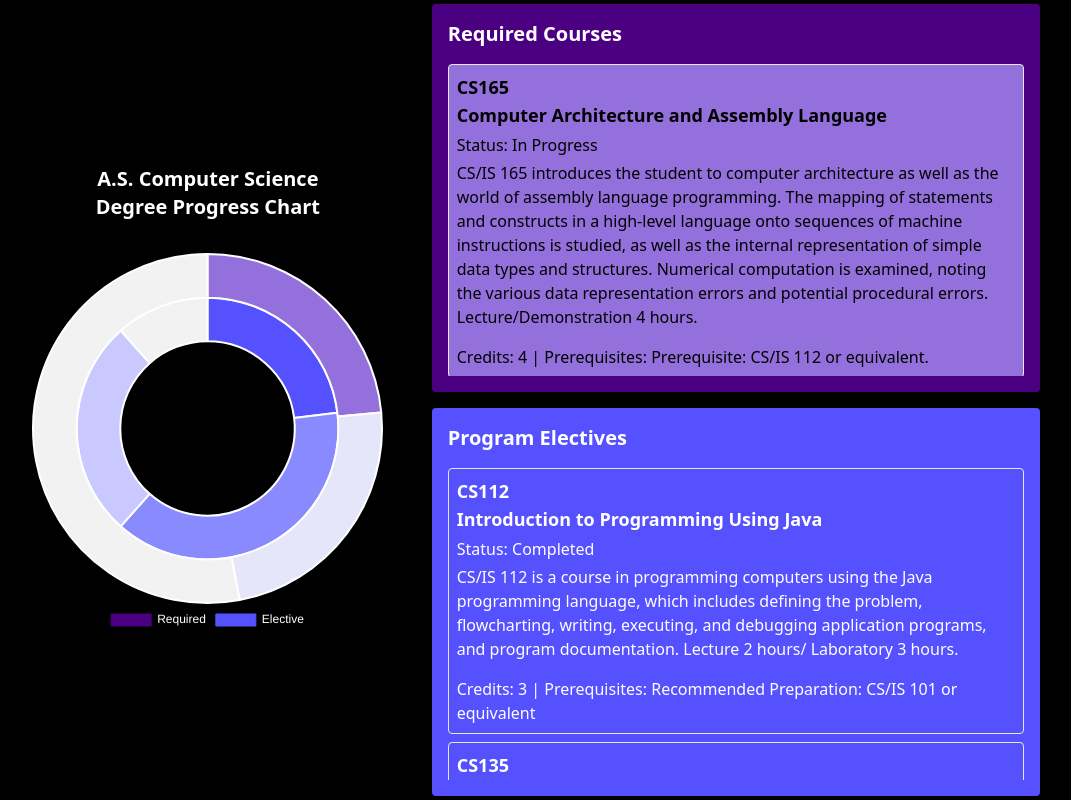
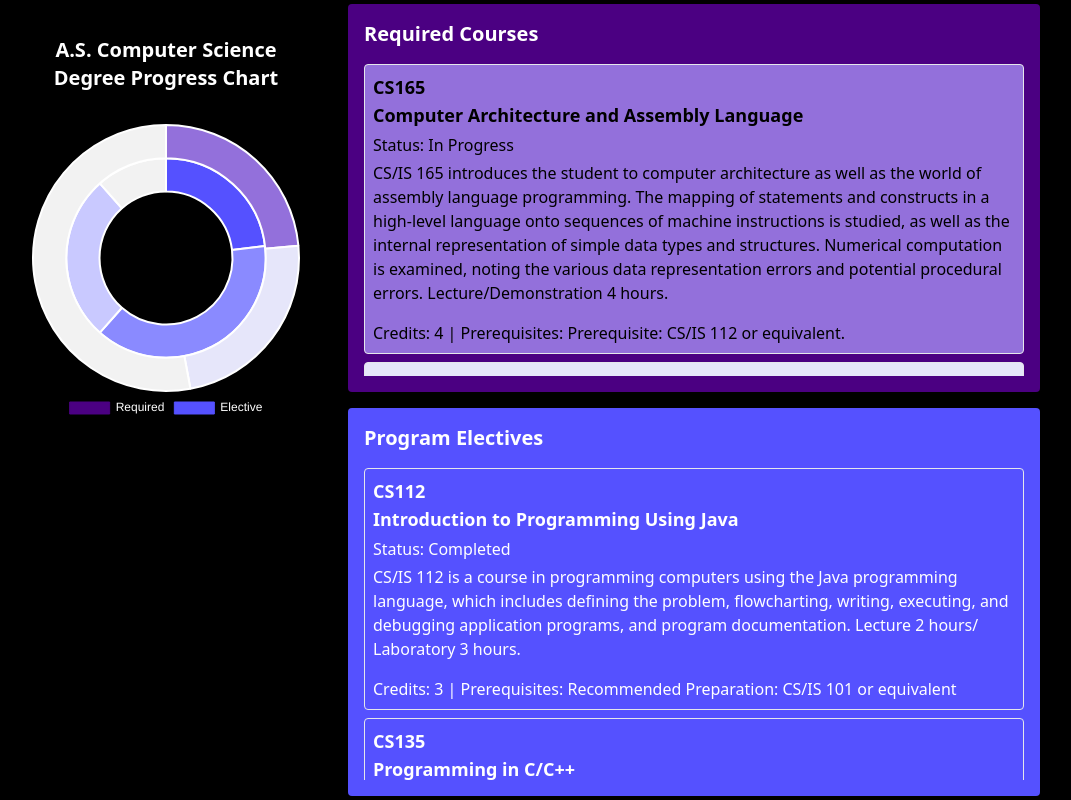
Before and after one commit to sasszz/degree-progress, a React (Vite) app: page / in a window 1280 px wide. Shown: the whole page, without its empty margins (128-1199 px from the left). Built offline with nearby package versions, Linux system fonts and the light colour scheme.

Commit message:
Responsive Mobile View

```diff
--- a/src/App.tsx
+++ b/src/App.tsx
@@ -4,9 +4,11 @@ import CourseList from "./app/components/course-list/index";
 
 function App() {
   return (
-    <div className="min-h-screen flex justify-center items-center px-28 bg-[#000000]">
-      <Chart />
-      <CourseList />
+    <div className="min-h-screen flex justify-center items-center px-4 md:px-28 bg-[#000000]">
+      <div className="flex flex-col md:flex-row">
+        <Chart className="md:mr-4" />
+        <CourseList className="md:ml-4" />
+      </div>
     </div>
   );
 }
--- a/src/app/components/chart/index.tsx
+++ b/src/app/components/chart/index.tsx
@@ -8,6 +8,10 @@ import {
 import { Doughnut } from "react-chartjs-2";
 
 ChartJS.register(ArcElement, Tooltip, Legend);
+
+interface ChartProps {
+  className?: string; // Define the className prop with optional string type
+}
 
 export const labels = [
   "✅ Completed",
@@ -32,7 +36,7 @@ export const data = {
   ],
 };
 
-export default function Chart() {
+export default function Chart({ className }: ChartProps) {
   const donutOptions: Partial<ChartOptions<"doughnut">> = {
     cutout: "50%",
     plugins: {
@@ -62,7 +66,7 @@ export default function Chart() {
   };
 
   return (
-    <div className="m-8" style={{ width: "3000px" }}>
+    <div className={`m-8 ${className}`}>
       <h3 className="text-xl font-semibold text-white text-center">
         A.S. Computer Science
       </h3>
--- a/src/app/components/course-list/index.tsx
+++ b/src/app/components/course-list/index.tsx
@@ -1,17 +1,20 @@
-import React from "react";
 import ElectiveClassList from "../single-course/elective"; // Update the path accordingly
 import RequiredClassList from "../single-course/required"; // Update the path accordingly
 import electivecoursedata from "../../utils/class-data/elective.json";
 import requiredcoursedata from "../../utils/class-data/required.json";
-import {ElectiveCourse } from "../single-course/elective";
-import {RequiredCourse } from "../single-course/required";
+import { ElectiveCourse } from "../single-course/elective";
+import { RequiredCourse } from "../single-course/required";
 
-const CourseList: React.FC = () => {
+interface CourseListProps {
+  className?: string; // Define the className prop with optional string type
+}
+
+export default function CourseList({ className }: CourseListProps) {
   const requiredCourses: RequiredCourse[] = requiredcoursedata;
   const programElectives: ElectiveCourse[] = electivecoursedata;
 
   return (
-    <div>
+    <div className={`${className}`}>
       <div className="bg-[#4B0082] rounded">
         <RequiredClassList courses={requiredCourses} title="Required Courses" />
       </div>
@@ -24,5 +27,3 @@ const CourseList: React.FC = () => {
     </div>
   );
 };
-
-export default CourseList;
--- a/src/app/pages/landing/index.tsx
+++ /dev/null
@@ -1,8 +0,0 @@
-
-const Landing = () => {
-  return (
-    <div>index</div>
-  )
-}
-
-export default Landing
```
Also changed, not shown: 4 other files (tests, documents, lock files or other folders).
